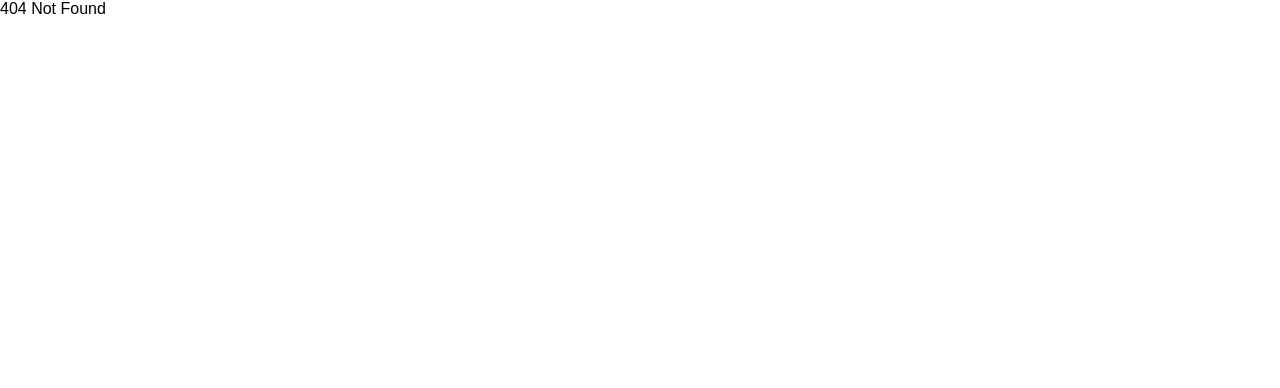
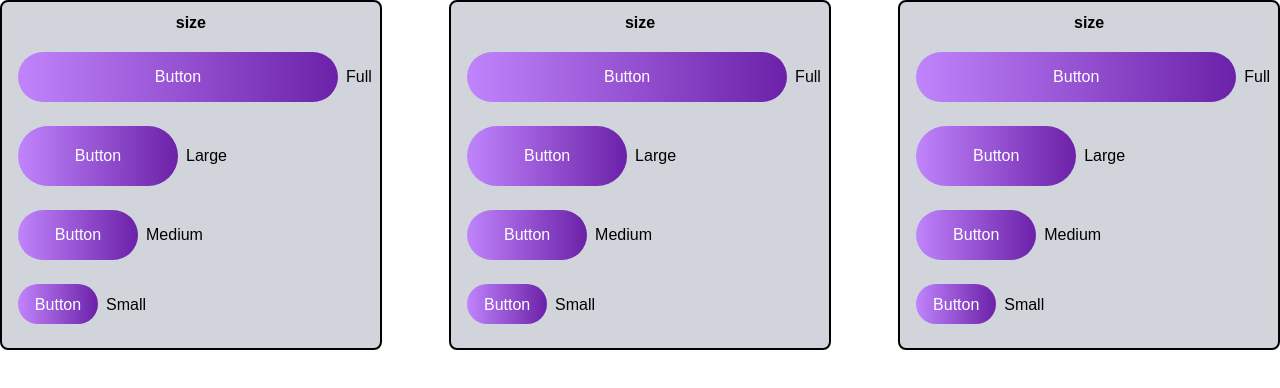
Before and after one commit to VQTss/find-house-FE, a React (Vite) app: page /layout in a window 1280 px wide. Before the commit this address had no page. Shown: the top 388 px of the page. Built offline with nearby package versions, Linux system fonts and the light colour scheme.

Commit message:
base tam thoi

```diff
--- a/src/components/Button.tsx
+++ /dev/null
@@ -1,10 +0,0 @@
-
-import React from 'react'
-
-const Button = () => {
-  return (
-    <div>Button</div>
-  )
-}
-
-export default Button
--- /dev/null
+++ b/src/components/Button/ButtonPrimary.tsx
@@ -0,0 +1,37 @@
+import ButtonRaw from "./ButtonRaw";
+import React from 'react';
+
+// Định nghĩa kiểu cho các props
+interface ButtonProps {
+    title: string;
+    color?: string;
+    width?: string; // optional prop
+    height?: string; // optional prop
+    background?: string; // optional prop
+}
+
+// Component ButtonPrimaryRaw
+const ButtonPrimaryRaw: React.FC<ButtonProps> = ({ title, color = "white", width = "400px", height = "40px", background = "bg-gradient-to-r from-purple-400 to-purple-800" }) => {
+    return (
+        <ButtonRaw title={title} color={color} width={width} height={height} background={background} />
+    );
+}
+
+// Các button variants
+const ButtonPrimaryFull: React.FC<{ title: string; color: string }> = ({ title, color }) => {
+    return <ButtonPrimaryRaw title={title} width={"320px"} height={"50px"} color={color} />;
+};
+
+const ButtonPrimaryLarge: React.FC<{ title: string; color: string }> = ({ title, color }) => {
+    return <ButtonPrimaryRaw title={title} width={"160px"} height={"60px"} color={color} />;
+};
+
+const ButtonPrimaryMedium: React.FC<{ title: string; color: string }> = ({ title, color }) => {
+    return <ButtonPrimaryRaw title={title} width={"120px"} height={"50px"} color={color} />;
+};
+
+const ButtonPrimarySmall: React.FC<{ title: string; color: string }> = ({ title, color }) => {
+    return <ButtonPrimaryRaw title={title} width={"80px"} height={"40px"} color={color} />;
+};
+
+export { ButtonPrimaryFull, ButtonPrimaryLarge, ButtonPrimaryMedium, ButtonPrimarySmall };
--- /dev/null
+++ b/src/components/Button/ButtonRaw.tsx
@@ -0,0 +1,24 @@
+import React from 'react';
+
+// Định nghĩa kiểu cho các props
+interface ButtonRawProps {
+  title: string;
+  color?: string; // Màu sắc mặc định là 'black'
+  width: string | number; // Chiều rộng có thể là chuỗi hoặc số
+  height: string | number; // Chiều cao có thể là chuỗi hoặc số
+  background?: string; // Màu nền tùy chọn
+}
+
+const ButtonRaw: React.FC<ButtonRawProps> = ({ title, color = "black", width = "400px", height = "40px", background = "" }) => {
+  return (
+    <button
+      type="button"
+      className={`hover:cursor-pointer mx-2 my-3 px-3 py-3 rounded-full text-center text-${color} ${background}`}
+      style={{ width: width, height: height }}
+    >
+      {title}
+    </button>
+  );
+};
+
+export default ButtonRaw;
--- /dev/null
+++ b/src/components/Button/index.tsx
@@ -0,0 +1,6 @@
+import ButtonRaw from "./ButtonRaw";
+import { ButtonPrimaryFull, ButtonPrimaryLarge, ButtonPrimaryMedium, ButtonPrimarySmall } from "./ButtonPrimary";
+
+
+
+export { ButtonRaw, ButtonPrimaryFull, ButtonPrimaryLarge, ButtonPrimaryMedium, ButtonPrimarySmall }
--- /dev/null
+++ b/src/pages/Layout.tsx
@@ -0,0 +1,62 @@
+import React from "react";
+import { ButtonPrimaryFull, ButtonPrimaryLarge, ButtonPrimaryMedium, ButtonPrimarySmall } from "../components/Button";
+
+const box = "border-2 bg-gray-300 border-black px-2 py-3 rounded-lg"
+const title = "font-bold text-center"
+const Layout: React.FC = () => {
+
+    return (
+        <div>
+            <div className="flex flex-row justify-between">
+                <div className={box}>
+                    <h1 className={title}>size</h1>
+                    <ButtonPrimaryFull title={"Button"} />
+                    <label>Full</label>
+                    <br />
+                    <ButtonPrimaryLarge title={"Button"} />
+                    <label>Large</label>
+                    <br />
+                    <ButtonPrimaryMedium title={"Button"} />
+                    <label>Medium</label>
+                    <br />
+                    <ButtonPrimarySmall title={"Button"} />
+                    <label>Small</label>
+                    <br />
+                </div>
+                <div className={box}>
+                    <h1 className={title}>size</h1>
+                    <ButtonPrimaryFull title={"Button"} />
+                    <label>Full</label>
+                    <br />
+                    <ButtonPrimaryLarge title={"Button"} />
+                    <label>Large</label>
+                    <br />
+                    <ButtonPrimaryMedium title={"Button"} />
+                    <label>Medium</label>
+                    <br />
+                    <ButtonPrimarySmall title={"Button"} />
+                    <label>Small</label>
+                    <br />
+                </div>
+                <div className={box}>
+                    <h1 className={title}>size</h1>
+                    <ButtonPrimaryFull title={"Button"} />
+                    <label>Full</label>
+                    <br />
+                    <ButtonPrimaryLarge title={"Button"} />
+                    <label>Large</label>
+                    <br />
+                    <ButtonPrimaryMedium title={"Button"} />
+                    <label>Medium</label>
+                    <br />
+                    <ButtonPrimarySmall title={"Button"} />
+                    <label>Small</label>
+                    <br />
+                </div>
+            </div>
+
+        </div>
+    )
+}
+
+export default Layout;
--- a/src/routers/index.tsx
+++ b/src/routers/index.tsx
@@ -10,6 +10,7 @@ import City from "../pages/City";
 import Trending from "../pages/Trending";
 import AuthLayout from "../components/auth/AuthLayout";
 import PrivateRoute from "../components/auth/PrivateRoute";
+import Layout from "../pages/Layout";
 
 const AppRouter: React.FC = () => (
   <Routes>
@@ -42,6 +43,9 @@ const AppRouter: React.FC = () => (
 
     {/* Fallback Route */}
     <Route path="*" element={<h1>404 Not Found</h1>} />
+
+    {/* giao dien */}
+    <Route path="layout" element={<Layout />} />
   </Routes>
 );
 
```
